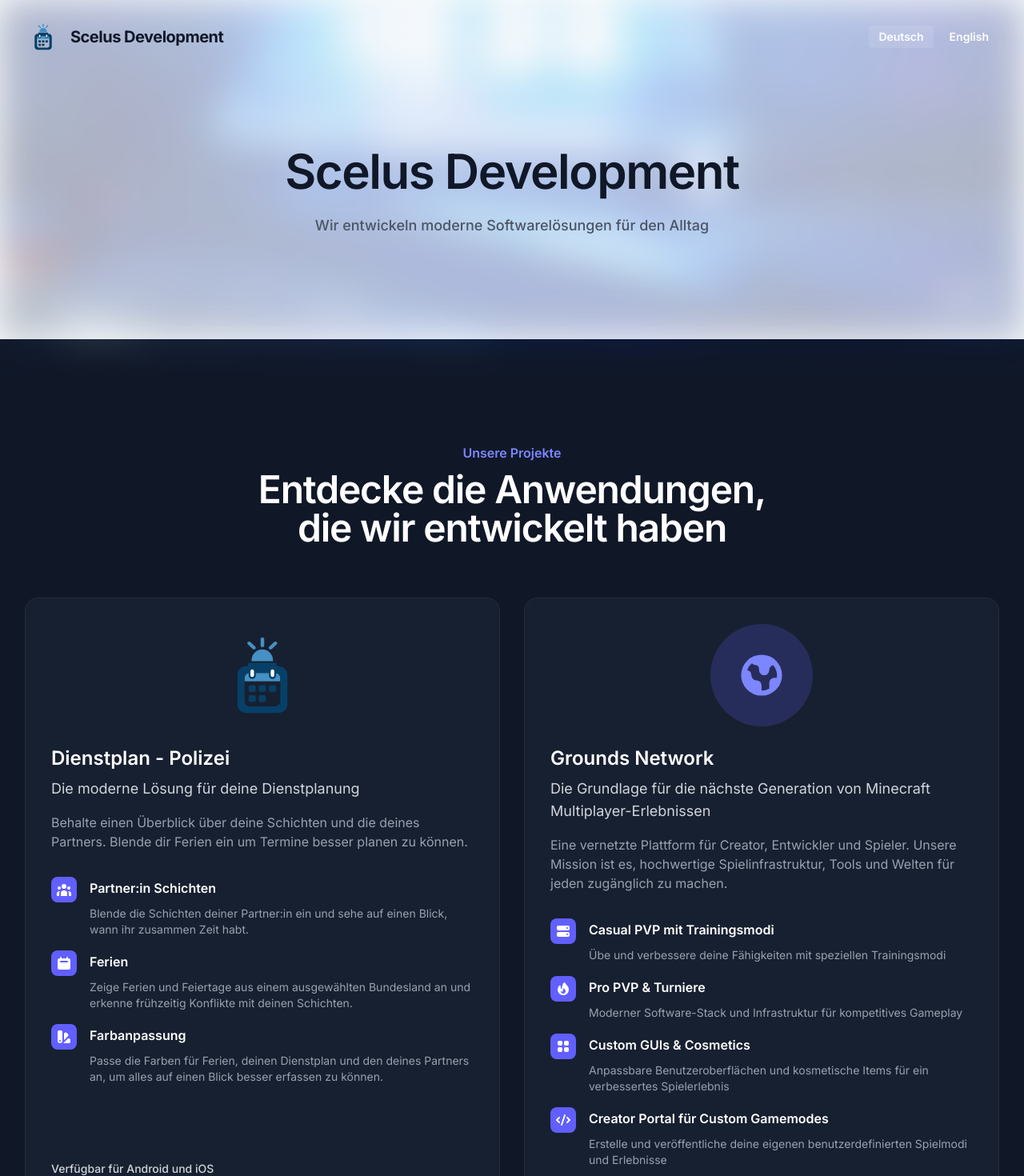
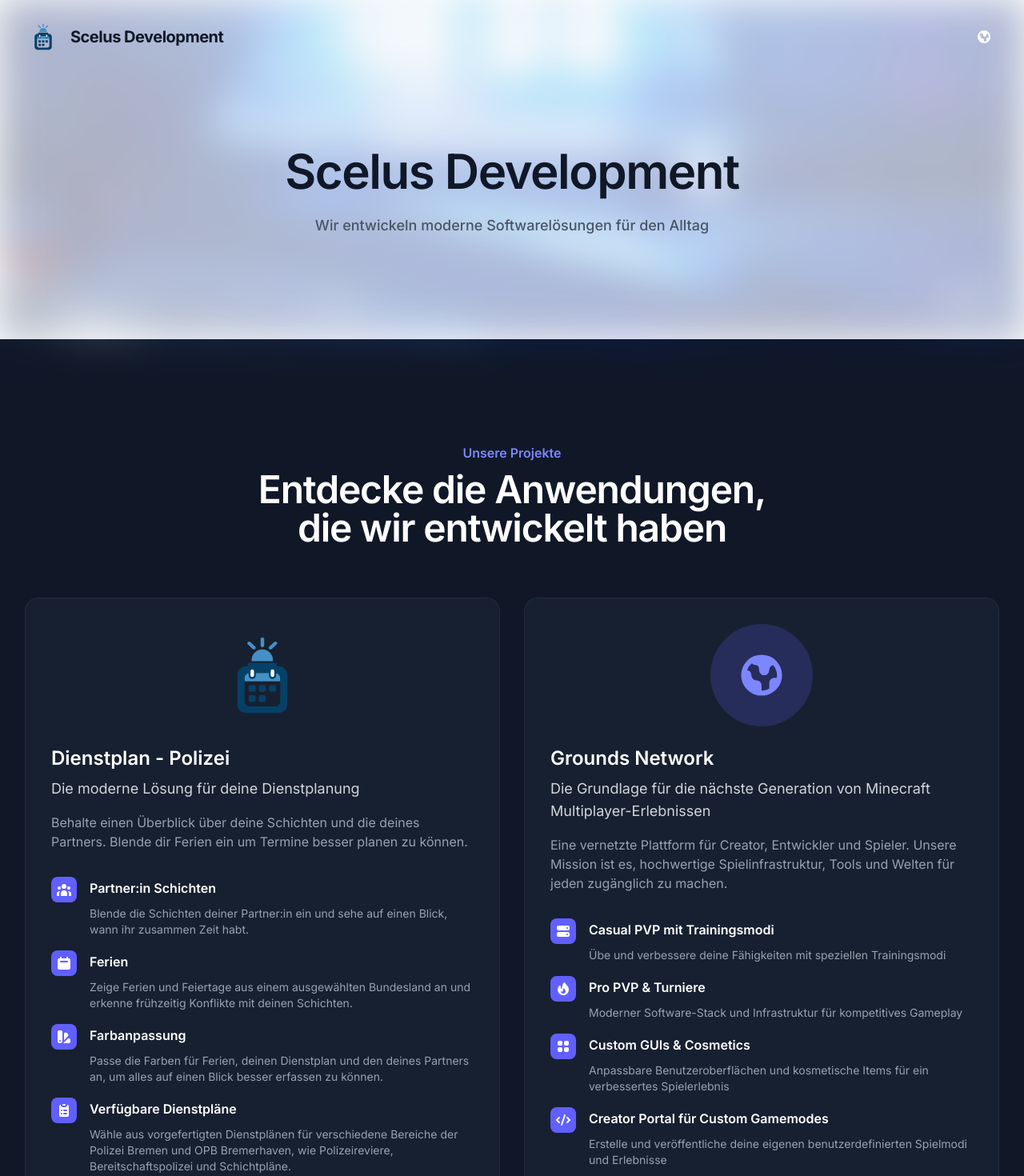
Before and after one commit to lusu007/scelus-website, a Next.js app: page /de in a window 1280 px wide. Shown: the top 1470 px of the page at 80% size. Built offline with nearby package versions, Linux system fonts and the light colour scheme.

Commit message:
feat: modernize language switcher and features

```diff
--- a/app/[locale]/page.tsx
+++ b/app/[locale]/page.tsx
@@ -2,7 +2,7 @@ import Image from 'next/image';
 import { getTranslations } from '@/i18n/translations';
 import AppStoreButtons from '@/components/AppStoreButtons';
 import { Locale } from '@/i18n/config';
-import { HiUserGroup, HiCalendar, HiColorSwatch, HiGlobe, HiFire, HiViewGrid, HiServer, HiCode } from 'react-icons/hi';
+import { HiUserGroup, HiCalendar, HiColorSwatch, HiGlobe, HiFire, HiViewGrid, HiServer, HiCode, HiClipboardList } from 'react-icons/hi';
 import { FaGithub } from 'react-icons/fa';
 import Header from '@/components/Header';
 
@@ -115,6 +115,17 @@ export default async function HomePage({ params }: PageProps) {
                     {t.home.dienstplan.features.colorCustomization}
                   </dd>
                 </div>
+                <div className="relative pl-12">
+                  <dt className="text-base/7 font-semibold text-white">
+                    <div className="absolute top-0 left-0 flex size-8 items-center justify-center rounded-lg bg-indigo-500">
+                      <HiClipboardList className="size-5 text-white" aria-hidden="true" />
+                    </div>
+                    {t.home.dienstplan.features.availablePlansTitle}
+                  </dt>
+                  <dd className="mt-2 text-sm text-gray-400">
+                    {t.home.dienstplan.features.availablePlans}
+                  </dd>
+                </div>
               </div>
               <div className="mt-auto pt-8">
                 <p className="mb-4 text-sm font-medium text-gray-300">
--- a/components/LanguageSwitcher.tsx
+++ b/components/LanguageSwitcher.tsx
@@ -1,7 +1,9 @@
 'use client';
 
+import { useState, useRef, useEffect } from 'react';
 import { usePathname, useRouter } from 'next/navigation';
 import { locales, localeNames, type Locale } from '@/i18n/config';
+import { HiGlobe } from 'react-icons/hi';
 
 type LanguageSwitcherProps = {
   currentLocale: string;
@@ -15,40 +17,72 @@ export default function LanguageSwitcher({
   const pathname = usePathname();
   const router = useRouter();
   const isHero = variant === 'hero';
+  const [isOpen, setIsOpen] = useState(false);
+  const dropdownRef = useRef<HTMLDivElement>(null);
 
   const switchLocale = (newLocale: Locale) => {
     const pathWithoutLocale = pathname.replace(/^\/(de|en)/, '') || '/';
     const newPath = `/${newLocale}${pathWithoutLocale === '/' ? '' : pathWithoutLocale}`;
     router.push(newPath);
+    setIsOpen(false);
   };
 
+  useEffect(() => {
+    const handleClickOutside = (event: MouseEvent) => {
+      if (dropdownRef.current && !dropdownRef.current.contains(event.target as Node)) {
+        setIsOpen(false);
+      }
+    };
+
+    if (isOpen) {
+      document.addEventListener('mousedown', handleClickOutside);
+    }
+
+    return () => {
+      document.removeEventListener('mousedown', handleClickOutside);
+    };
+  }, [isOpen]);
+
+  const iconColor = isHero
+    ? 'text-white hover:text-white/80'
+    : 'text-gray-600 hover:text-gray-900 dark:text-gray-400 dark:hover:text-gray-200';
+
   return (
-    <div className="relative z-20 flex gap-2">
+    <div className="relative z-20" ref={dropdownRef}>
+      <button
+        type="button"
+        onClick={() => setIsOpen(!isOpen)}
+        className={`flex items-center justify-center rounded-lg p-2 transition-colors ${iconColor}`}
+        aria-label="Change language"
+        aria-expanded={isOpen}
+      >
+        <HiGlobe className="size-5" aria-hidden="true" />
+      </button>
+
+      {isOpen && (
+        <div className="absolute right-0 mt-2 w-40 origin-top-right rounded-lg bg-white shadow-lg ring-1 ring-black/5 dark:bg-gray-800 dark:ring-white/10">
+          <div className="py-1" role="menu" aria-orientation="vertical">
             {locales.map((locale) => {
               const isActive = currentLocale === locale;
-        const buttonClasses = isHero
-          ? `rounded px-3 py-1 text-sm font-semibold transition-colors cursor-pointer ${
-              isActive
-                ? 'bg-white/10 text-white'
-                : 'text-white hover:bg-white/10'
-            }`
-          : `relative z-20 rounded px-3 py-1 text-sm font-medium transition-colors cursor-pointer ${
-              isActive
-                ? 'bg-primary-light text-white'
-                : 'text-primary-dark hover:bg-gray-100 dark:text-gray-200 dark:hover:bg-gray-800'
-            }`;
-
               return (
                 <button
                   key={locale}
                   type="button"
                   onClick={() => switchLocale(locale)}
-            className={buttonClasses}
+                  className={`w-full px-4 py-2 text-left text-sm transition-colors ${
+                    isActive
+                      ? 'bg-indigo-50 text-indigo-600 dark:bg-indigo-900/20 dark:text-indigo-400'
+                      : 'text-gray-700 hover:bg-gray-50 dark:text-gray-300 dark:hover:bg-gray-700'
+                  }`}
+                  role="menuitem"
                 >
                   {localeNames[locale]}
                 </button>
               );
             })}
           </div>
+        </div>
+      )}
+    </div>
   );
 }
--- a/messages/de.json
+++ b/messages/de.json
@@ -24,7 +24,9 @@
         "holidaysTitle": "Ferien",
         "holidays": "Zeige Ferien und Feiertage aus einem ausgewählten Bundesland an und erkenne frühzeitig Konflikte mit deinen Schichten.",
         "colorCustomizationTitle": "Farbanpassung",
-        "colorCustomization": "Passe die Farben für Ferien, deinen Dienstplan und den deines Partners an, um alles auf einen Blick besser erfassen zu können."
+        "colorCustomization": "Passe die Farben für Ferien, deinen Dienstplan und den deines Partners an, um alles auf einen Blick besser erfassen zu können.",
+        "availablePlansTitle": "Verfügbare Dienstpläne",
+        "availablePlans": "Wähle aus vorgefertigten Dienstplänen für verschiedene Bereiche der Polizei Bremen und OPB Bremerhaven, wie Polizeireviere, Bereitschaftspolizei und Schichtpläne."
       },
       "availableOn": "Verfügbar für Android und iOS"
     },
--- a/messages/en.json
+++ b/messages/en.json
@@ -24,7 +24,9 @@
         "holidaysTitle": "Holidays",
         "holidays": "Display holidays and public holidays from a selected German state and identify conflicts with your shifts early.",
         "colorCustomizationTitle": "Color Customization",
-        "colorCustomization": "Customize colors for holidays, your shift plan, and your partner's to better understand everything at a glance."
+        "colorCustomization": "Customize colors for holidays, your shift plan, and your partner's to better understand everything at a glance.",
+        "availablePlansTitle": "Available Shift Plans",
+        "availablePlans": "Choose from pre-made shift plans for various areas of Polizei Bremen and OPB Bremerhaven, such as police stations, riot police units, and shift schedules."
       },
       "availableOn": "Available on"
     },
```
Also changed, not shown: app/icon.svg. Lines whose indentation alone changed are shown as unchanged.
